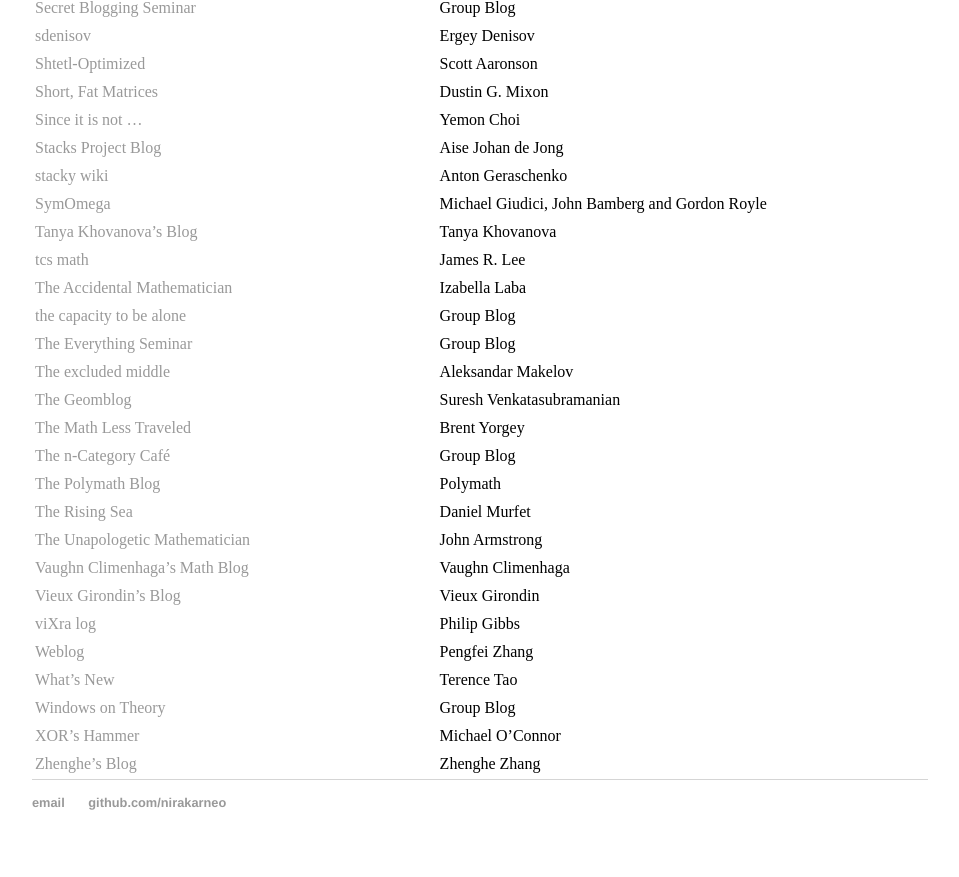
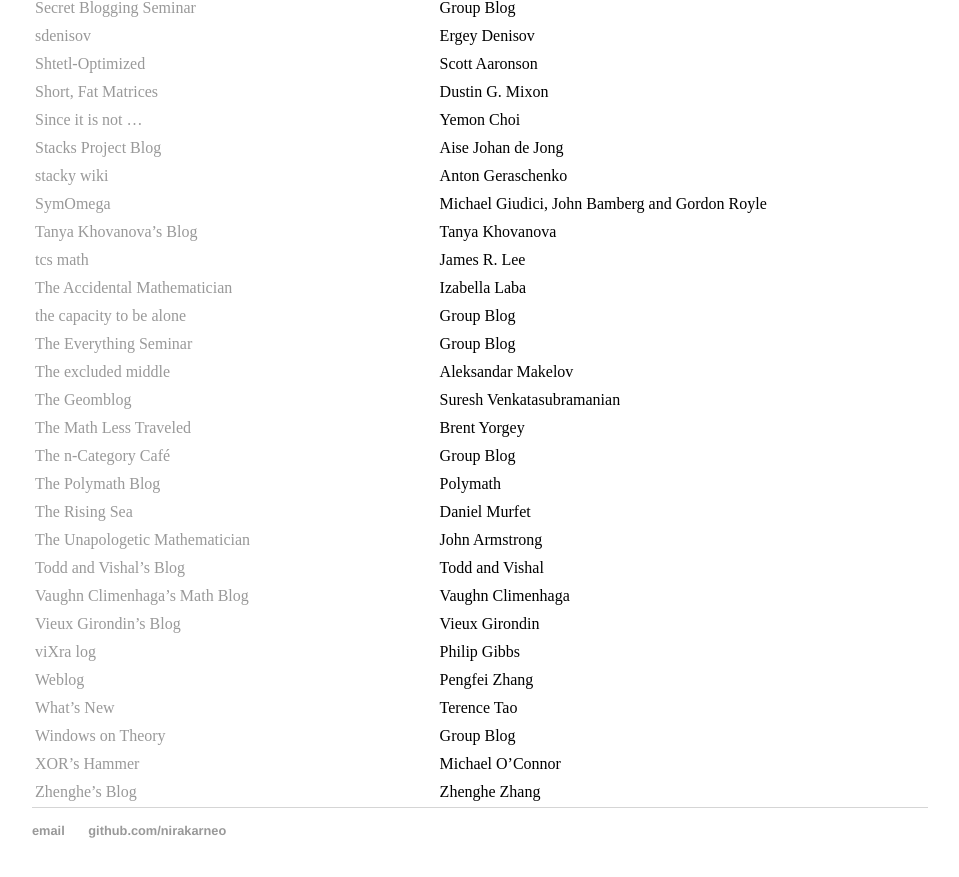
Before and after one commit to nirakarneo/nirakarneo.github.io, a Jekyll site: the page built from bookmarks/index.md, in a window 1280 px wide and 900 px high, scrolled down 2067 px. Shown: the top 877 px of the window, without its empty margins (160-1119 px from the left). Built offline with Jekyll 4.4.1, drawn with Linux system fonts in a browser that asks for light colours.

Commit message:
Update index.md

```diff
--- a/bookmarks/index.md
+++ b/bookmarks/index.md
@@ -93,6 +93,7 @@
 [The Polymath Blog](http://polymathprojects.org/) | Polymath
 [The Rising Sea](http://therisingsea.org/) | Daniel Murfet
 [The Unapologetic Mathematician](https://unapologetic.wordpress.com/) | John Armstrong
+[Todd and Vishal's Blog](https://topologicalmusings.wordpress.com/) | Todd and Vishal
 [Vaughn Climenhaga's Math Blog](https://vaughnclimenhaga.wordpress.com/) | Vaughn Climenhaga
 [Vieux Girondin's Blog](https://vieuxgirondin.wordpress.com/) | Vieux Girondin
 [viXra log](http://blog.vixra.org/) | Philip Gibbs
```
